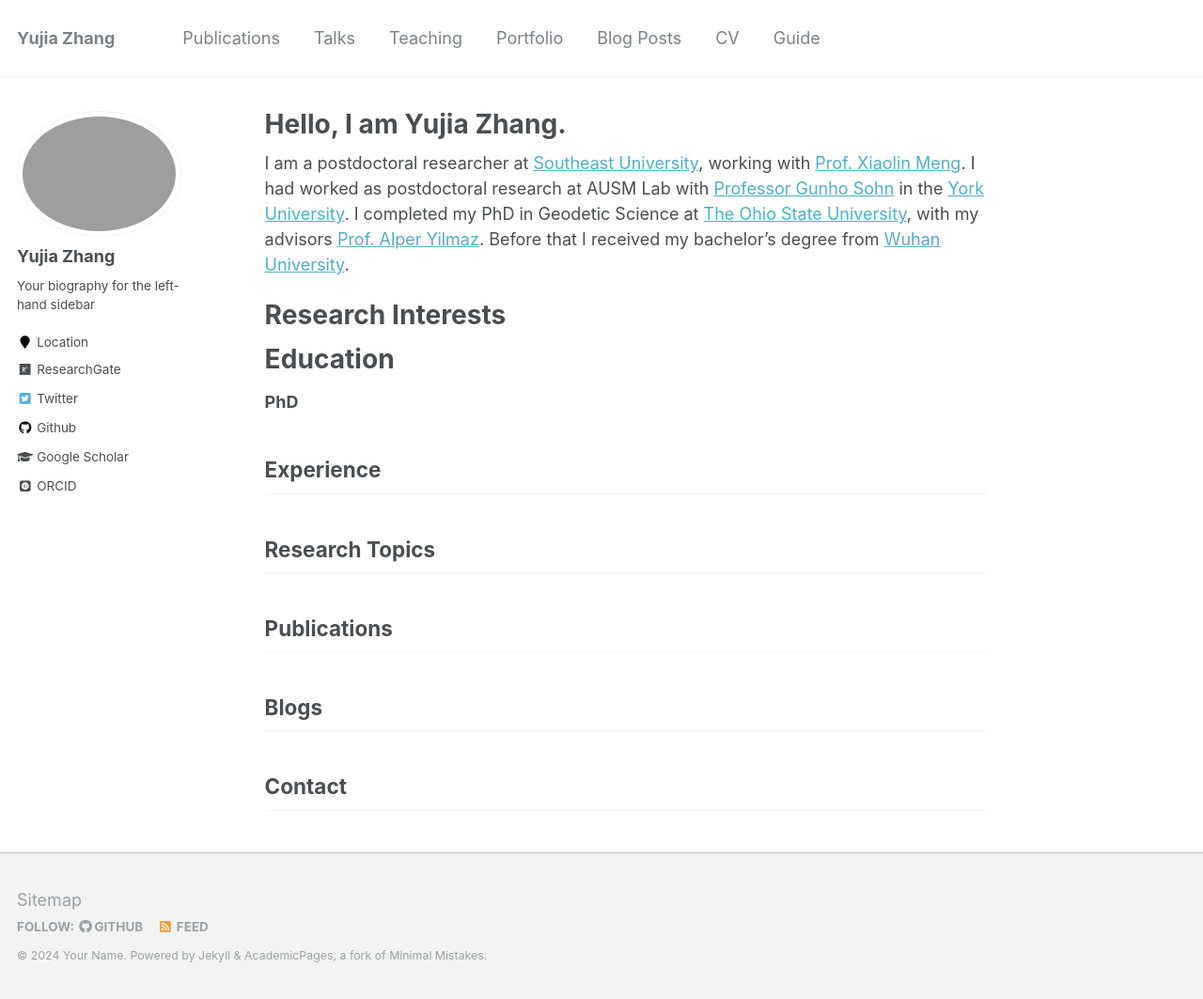
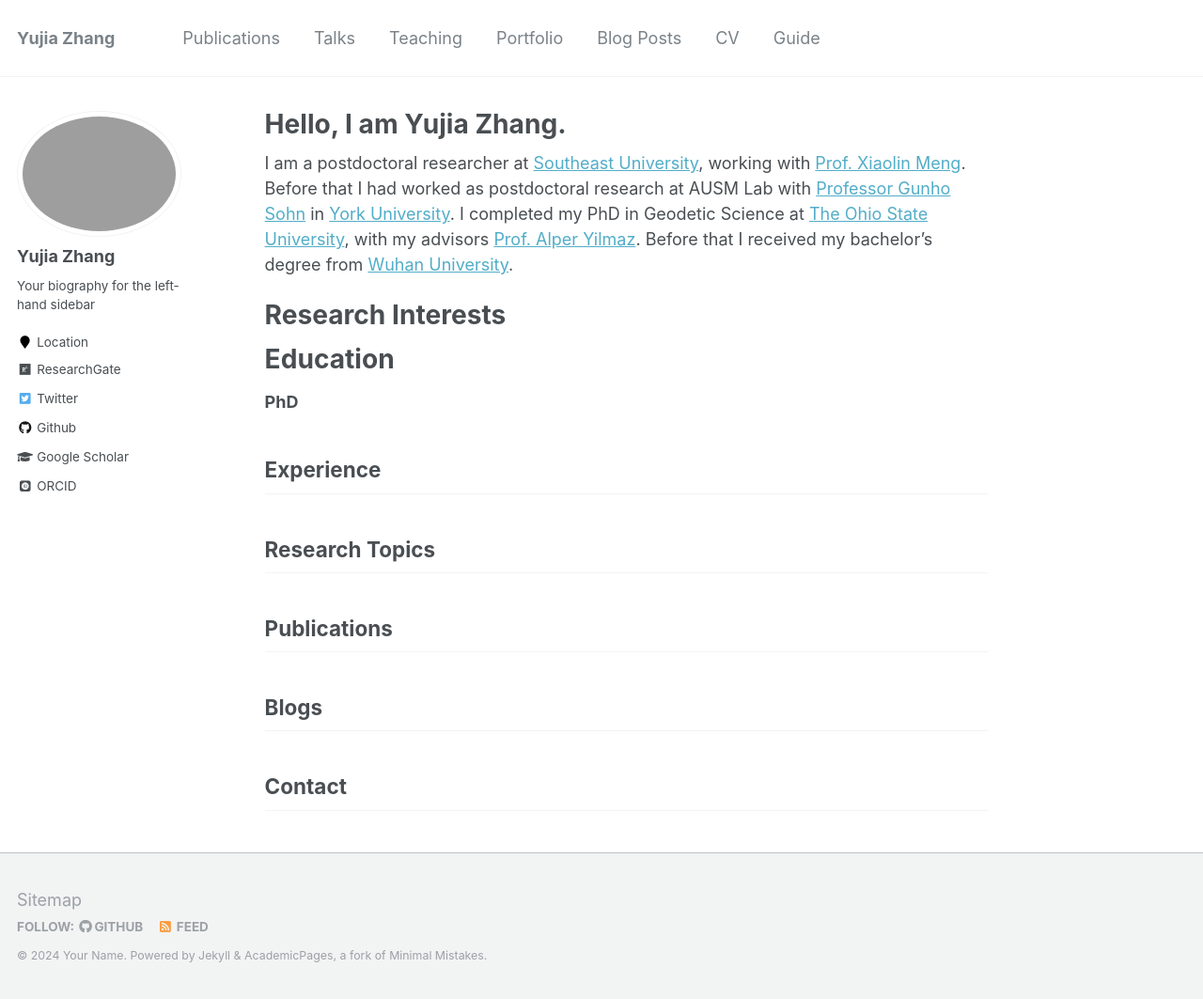
Before and after one commit to yujiazhang777/yujiazhang.github.io, a Jekyll site: the page built from _pages/about.md, in a window 1280 px wide and 1063 px high. Shown: the whole window at 94% size. Built offline with Jekyll 4.4.1, drawn with Linux system fonts in a browser that asks for light colours; some web fonts are replaced.

Commit message:
Update about.md

```diff
--- a/_pages/about.md
+++ b/_pages/about.md
@@ -8,7 +8,7 @@ redirect_from:
   - /about.html
 ---
 
-I am a postdoctoral researcher at [Southeast University](https://www.seu.edu.cn/), working with [Prof. Xiaolin Meng](https://www.researchgate.net/profile/Xiaolin-Meng-2). I had worked as postdoctoral research at AUSM Lab with [Professor Gunho Sohn](https://gunhosohn.me/) in the [York University](https://www.yorku.ca/). I completed my PhD in Geodetic Science at [The Ohio State University](https://www.osu.edu/), with my advisors [Prof. Alper Yilmaz](https://ceg.osu.edu/people/yilmaz.15). Before that I received my bachelor's degree from [Wuhan University](https://www.whu.edu.cn/).
+I am a postdoctoral researcher at [Southeast University](https://www.seu.edu.cn/), working with [Prof. Xiaolin Meng](https://www.researchgate.net/profile/Xiaolin-Meng-2). Before that I had worked as postdoctoral research at AUSM Lab with [Professor Gunho Sohn](https://gunhosohn.me/) in [York University](https://www.yorku.ca/). I completed my PhD in Geodetic Science at [The Ohio State University](https://www.osu.edu/), with my advisors [Prof. Alper Yilmaz](https://ceg.osu.edu/people/yilmaz.15). Before that I received my bachelor's degree from [Wuhan University](https://www.whu.edu.cn/).
 
 
 Research Interests
```
